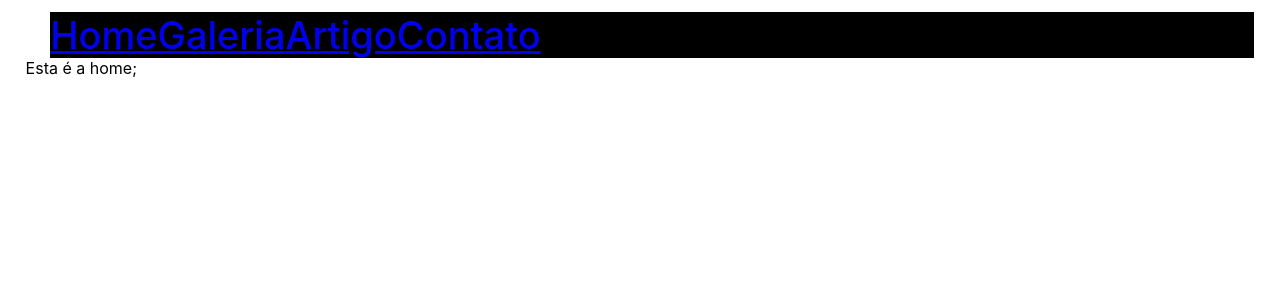
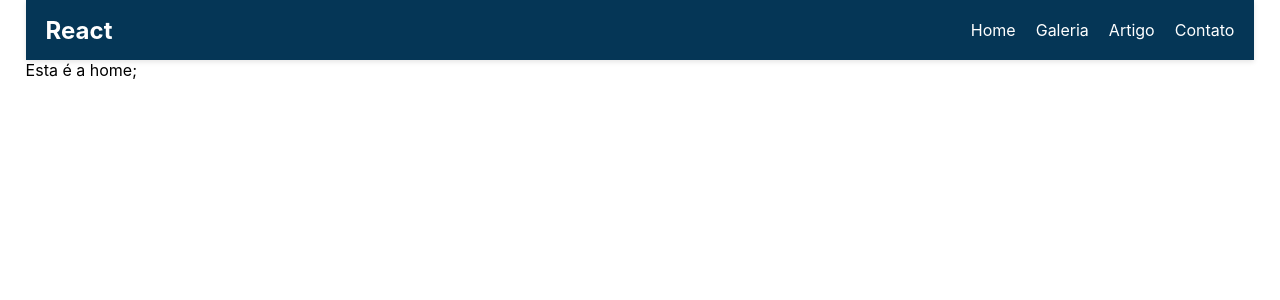
Before and after one commit to cristijung/ReactClass, a React (Create React App) app: page / in a window 1280 px wide. Shown: the top 300 px of the page. Built offline with nearby package versions, Linux system fonts and the light colour scheme.

Commit message:
states/hooks

```diff
--- /dev/null
+++ b/src/Components/Estados/StateApi.tsx
@@ -0,0 +1,47 @@
+import { useState, useEffect } from "react";
+import { Box } from "@mui/material";
+
+interface Post {
+    id: number;
+    title: string;
+    body: string;
+}
+
+export default function StateApi(): JSX.Element {
+    const [posts, setPosts] = useState<Post[]>([]);
+
+    //useEffect recebe 2 parâmetros
+    //a função de callback
+    //um array de dependência: qdo for declarado vazio,
+    //significa que o efeito será executado somente 1x após o
+    //componente ser renderizado
+    //sem o array, pode entrar num loop infinito
+    useEffect(() => {
+        fetchPosts();
+    }, []);
+
+    const fetchPosts = async (): Promise<void> => {
+        try {
+            const response = await fetch('https://jsonplaceholder.typicode.com/posts');
+            const data = await response.json();
+            setPosts(data);
+        } catch(error) {
+            console.error(error);
+        }
+    };
+
+    return(
+        <>
+            <h2>Posts do Blog</h2>
+            <Box>
+                {posts.map((post) => (
+                <div key={post.id}>
+                    <h3>{post.title}</h3>
+                    <p>{post.body}</p>
+                </div>
+                ))}
+      </Box>
+
+        </>
+    )
+}
--- /dev/null
+++ b/src/Components/Estados/StateCount.tsx
@@ -0,0 +1,50 @@
+import { Box, Button, TextField } from "@mui/material";
+import { useState } from "react";
+
+export default function StateCounter(): JSX.Element {
+  const [contador, setContador] = useState<number>(0); //definindo os states dos componentes
+  const [nome, setNome] = useState<string>(""); //definindo os states dos componentes
+
+  const incrementarContador = (): void => {
+    setContador(contador + 1);
+  };
+
+  const decrementarContador = (): void => {
+    setContador(contador - 1);
+  };
+
+  const atualizarNome = (e: React.ChangeEvent<HTMLInputElement>): void => {
+    setNome(e.target.value);
+  };
+
+  return (
+    <>
+      <Box>
+        <p>Contador: {contador}</p>
+        <Button onClick={incrementarContador} variant="contained">
+          Incrementar
+        </Button>
+        <Button onClick={decrementarContador} variant="contained">
+          Decrementar
+        </Button>
+      </Box>
+
+      <Box
+        component="form"
+        sx={{
+          "& > :not(style)": { m: 1, width: "80ch" },
+        }}
+        noValidate
+        autoComplete="off"
+      >
+        <TextField
+          id="filled"
+          variant="filled"
+          value={nome}
+          onChange={atualizarNome}
+        />
+        <p>Nome: {nome}</p>
+      </Box>
+    </>
+  );
+}
--- a/src/Components/NavBar/NavBar.module.scss
+++ b/src/Components/NavBar/NavBar.module.scss
@@ -1,9 +1,83 @@
+//variáveis para cores e tamanhos
+$cor-primaria: #053656;
+$cor-secundaria: #f6d487;
+$cor-texto: #fff;
+$tamanho-fonte: 16px;
+$altura-navbar: 60px;
 
-.top {
-    background-color: #000;
-    color: #FFFAFA;
-    font-weight: 500;
-    font-size: 38px;
-    margin-top: 1%;
-    margin-left: 2%;
+.navbar {
+  background-color: $cor-primaria;
+  height: $altura-navbar;
+  display: flex;
+  justify-content: space-between;
+  align-items: center;
+  padding: 0 20px;
+  box-shadow: 0 2px 5px rgba(0, 0, 0, 0.1);
+
+
+  &__logo {
+    font-size: 1.5em;
+    color: $cor-texto;
+    font-weight: bold;
+  }
+
+  &__links {
+    list-style: none;
+    margin: 0;
+    padding: 0;
+    display: flex;
+
+    li {
+      margin-left: 20px;
+
+      a {
+        text-decoration: none;
+        color: $cor-texto;
+        font-size: $tamanho-fonte;
+        transition: color 0.3s ease;
+
+        &:hover {
+          color: $cor-secundaria;
+        }
+      }
+    }
+  }
+
+ &__toggle {
+    display: none;
+    cursor: pointer;
+
+    .bar {
+      width: 25px;
+      height: 3px;
+      background-color: $cor-texto;
+      margin: 5px 0;
+      transition: 0.4s;
+    }
+  }
+
+ @media (max-width: 768px) {
+    &__links {
+      display: none;
+    }
+
+    &__toggle {
+      display: block;
+    }
+
+    &__links--active {
+      display: flex;
+      flex-direction: column;
+      position: absolute;
+      top: $altura-navbar;
+      left: 0;
+      width: 100%;
+      background-color: $cor-primaria;
+      padding: 20px;
+
+      li {
+        margin: 10px 0;
+      }
+    }
+  }
 }
--- a/src/Components/NavBar/NavBar.tsx
+++ b/src/Components/NavBar/NavBar.tsx
@@ -3,15 +3,22 @@ import Styles from './NavBar.module.scss';
 
 
 export default function NavBar() {
-    return(
-        <>
-        <nav className={Styles.top}>
-            <LinkMenu to='/'>Home</LinkMenu>
-            <LinkMenu to='/galeria'>Galeria</LinkMenu>
-            <LinkMenu to='/artigo'>Artigo</LinkMenu>
-            <LinkMenu to='contato'>Contato</LinkMenu>
+    return (
+      <>
+        <nav className={Styles.navbar}>
+          <div className={Styles.navbar__logo}>React</div>
+          <ul className={Styles.navbar__links}>
+            <li><LinkMenu to='/'>Home</LinkMenu></li>
+            <li><LinkMenu to='/galeria'>Galeria</LinkMenu></li>
+            <li><LinkMenu to='/artigo'>Artigo</LinkMenu></li>
+            <li><LinkMenu to='contato'>Contato</LinkMenu></li>
+          </ul>
+          <div className={Styles.navbar__toggle}>
+            <div className={Styles.bar}></div>
+            <div className={Styles.bar}></div>
+            <div className={Styles.bar}></div>
+          </div>
         </nav>
-
-        </>
+      </>
     );
-}
+  }
--- a/src/pages/Artigo.tsx
+++ b/src/pages/Artigo.tsx
@@ -1,11 +1,15 @@
-
+import StateApi from "../Components/Estados/StateApi";
+import StateCounter from "../Components/Estados/StateCount";
 
 
 export default function Artigo() {
     return(
         <>
-        Artigo
-
+        <h3>Página Artigo</h3>
+        <h4>Contador</h4>
+        <StateCounter/>
+        <hr/>
+        <StateApi/>
         </>
     )
 }
```
